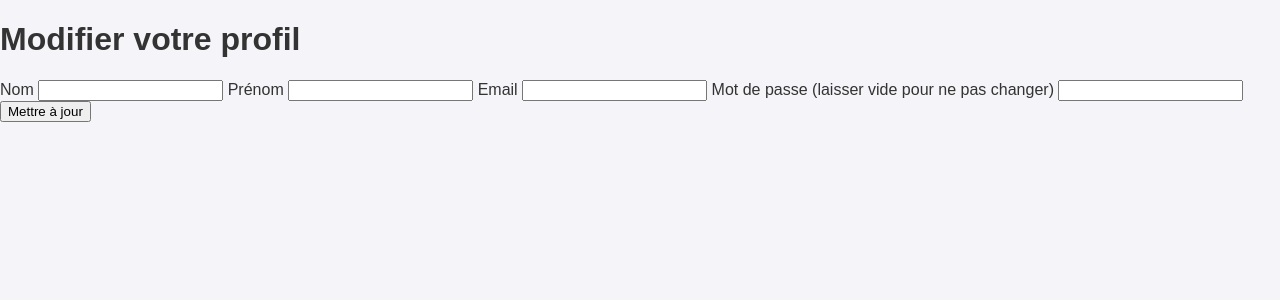
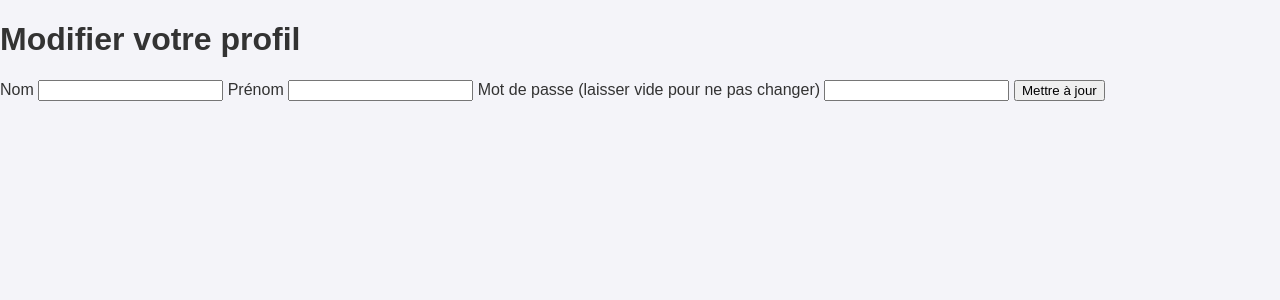
Before and after one commit to alex-paolo-CIR/projetwebs2, a PHP site: page /pages/profil.php in a window 1280 px wide. Shown: the top 300 px of the page. Run offline with PHP 8.4, Linux system fonts and the light colour scheme; the visitor is signed in with stand-in values (Sample User, id 1); data that the repository does not hold is empty.

Commit message:
caca
caac

```diff
--- a/pages/profil.php
+++ b/pages/profil.php
@@ -43,6 +43,7 @@ if ($_SERVER['REQUEST_METHOD'] === 'POST') {
 <head>
     <meta charset="UTF-8">
     <meta name="viewport" content="width=device-width, initial-scale=1.0">
+    <link rel="icon" type="image/x-icon" href="../media/favicon.ico">
     <link rel="stylesheet" href="../style/profil.css">
     <title>Profil</title>
 </head>
@@ -56,9 +57,6 @@ if ($_SERVER['REQUEST_METHOD'] === 'POST') {
             <label for="prenom">Prénom</label>
             <input type="text" id="prenom" name="prenom" value="<?= htmlspecialchars($user['prenom']) ?>" required>
 
-            <label for="email">Email</label>
-            <input type="email" id="email" name="email" value="<?= htmlspecialchars($user['email']) ?>" required>
-
             <label for="password">Mot de passe (laisser vide pour ne pas changer)</label>
             <input type="password" id="password" name="password">
 
```
